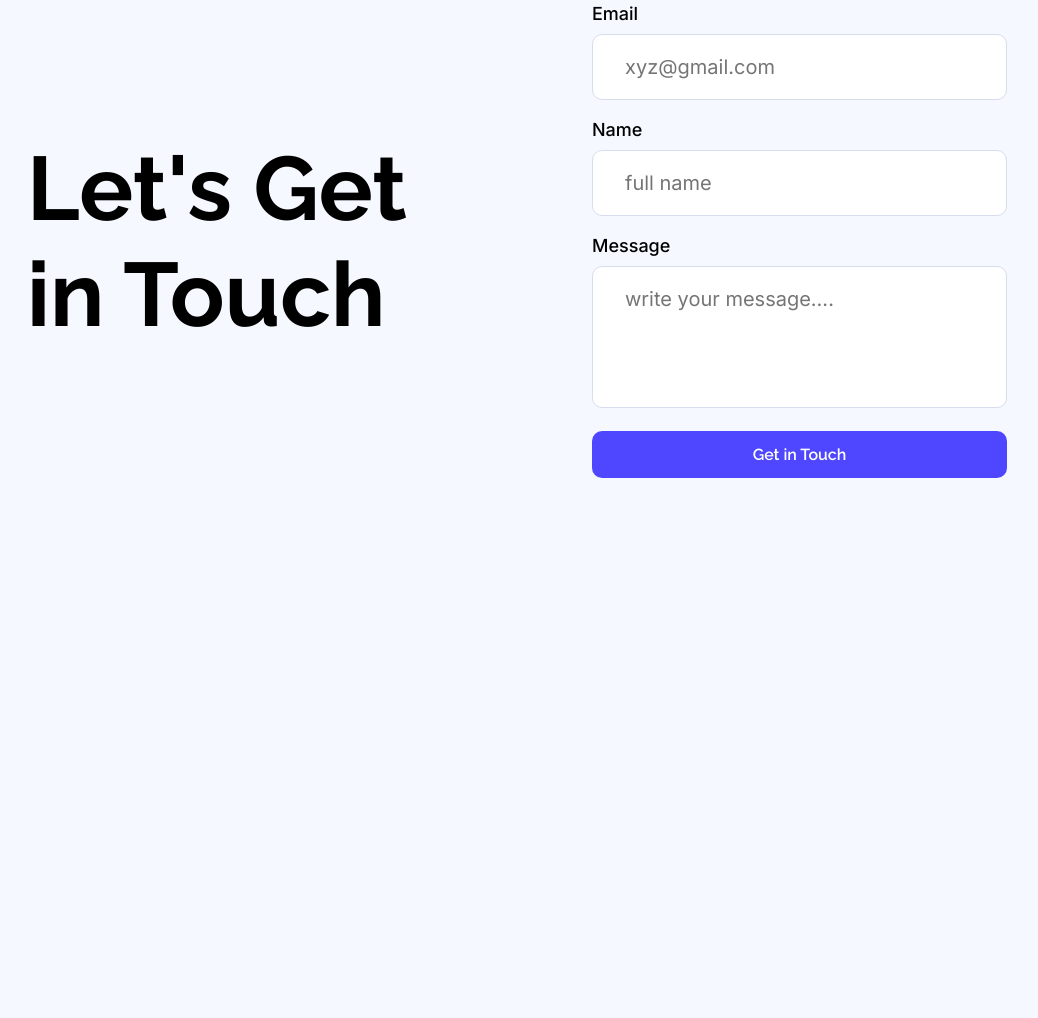
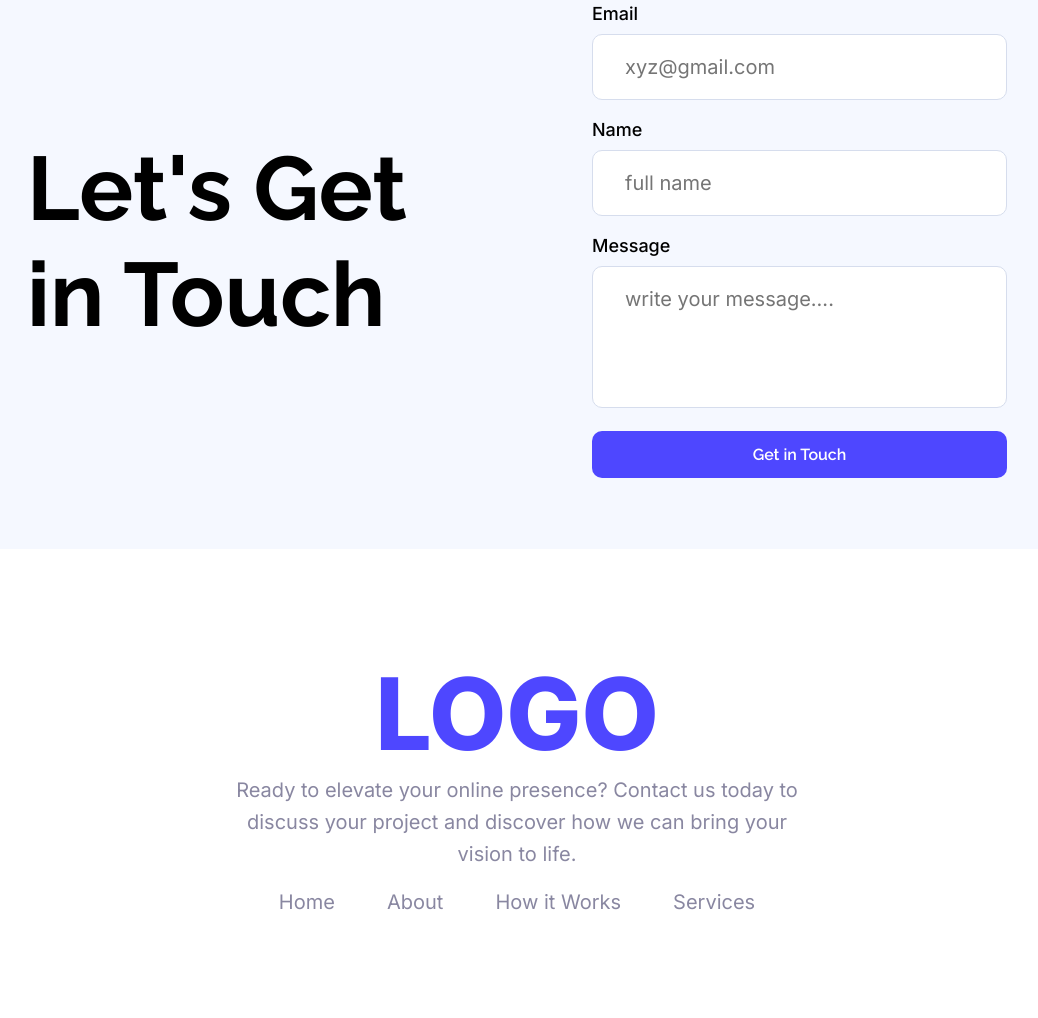
Before and after one commit to sam-z-mridula/B12A01-landing-launchpad, a plain HTML site: page index.html in a window 1280 px wide. Shown: the part 2339-3357 px from the top of the page, without its empty margins (123-1161 px from the left). Before the commit the page ends 2888 px from the top, so only its background shows below. Drawn offline with Linux system fonts and the light colour scheme.

Commit message:
footer section completed

```diff
--- a/index.html
+++ b/index.html
@@ -143,7 +143,17 @@
         </div>
     </section>
 
-    <footer></footer>
+    <!-- Footer -->
+    <footer>
+        <div class="foot">
+            <h1>LOGO</h1>
+            <p>Ready to elevate your online presence? Contact us today to discuss your project and discover how we can bring your vision to life.</p>
+            <a href="#">Home</a>
+            <a href="#">About</a>
+            <a href="#">How it Works</a>
+            <a href="#">Services</a>
+        </div>
+    </footer>
 </body>
 
 </html>
--- a/styles/style.css
+++ b/styles/style.css
@@ -51,6 +51,15 @@ header{
     font-size: 16px;
     font-weight: 600;
     color: white;
+    transition: 0.3s ease;
+}
+
+.btn:hover{
+    background: transparent;
+    border: 2px solid var(--primary-color);
+    color: var(--primary-color);
+    transform: scale(1.1);
+    box-shadow: 0 0 8px var(--primary-color);
 }
 
 .hero{
@@ -230,3 +239,38 @@ form button{
     width: 415px;
     margin-top: 19px;
 }
+
+/* Footer Section */
+footer{
+    background: white;
+    display: flex;
+    align-items: center;
+}
+
+.foot{
+    margin: 104px 350px;
+    text-align: center;
+}
+
+.foot h1{
+    font-family: 'Inter', sans-serif;
+    font-size: 100px;
+    font-weight: 800;
+    color: var(--primary-color);
+}
+
+.foot p{
+    font-family: 'Inter', sans-serif;
+    color: #8987A1;
+    font-size: 20px;
+    line-height: 2rem;
+    margin-bottom: 20px;
+}
+
+.foot a{
+    text-decoration: none;
+    font-family: 'Inter', sans-serif;
+    color: #8987A1;
+    font-size: 20px;
+    margin: 0 24px;
+}
```
